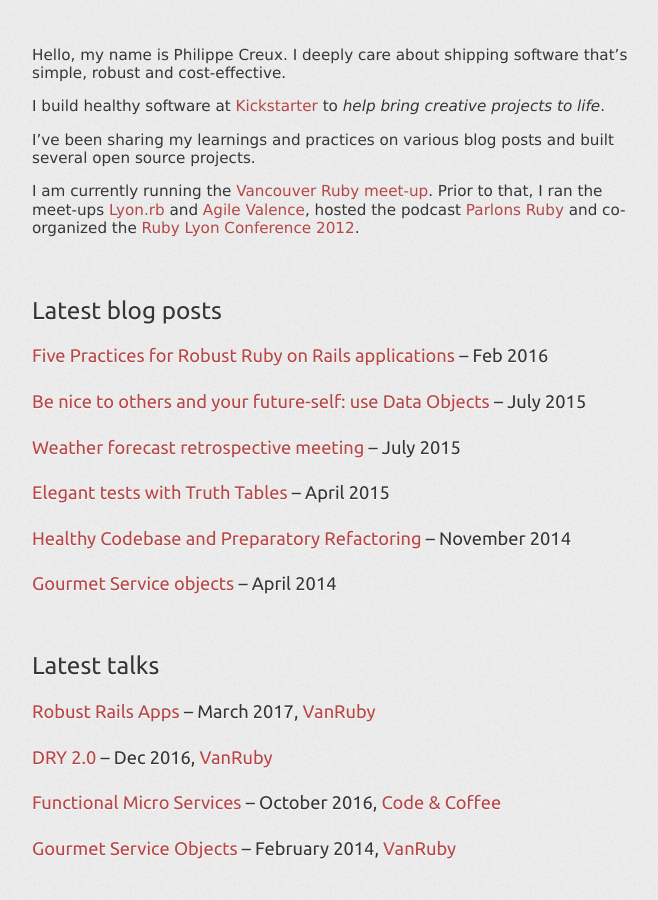
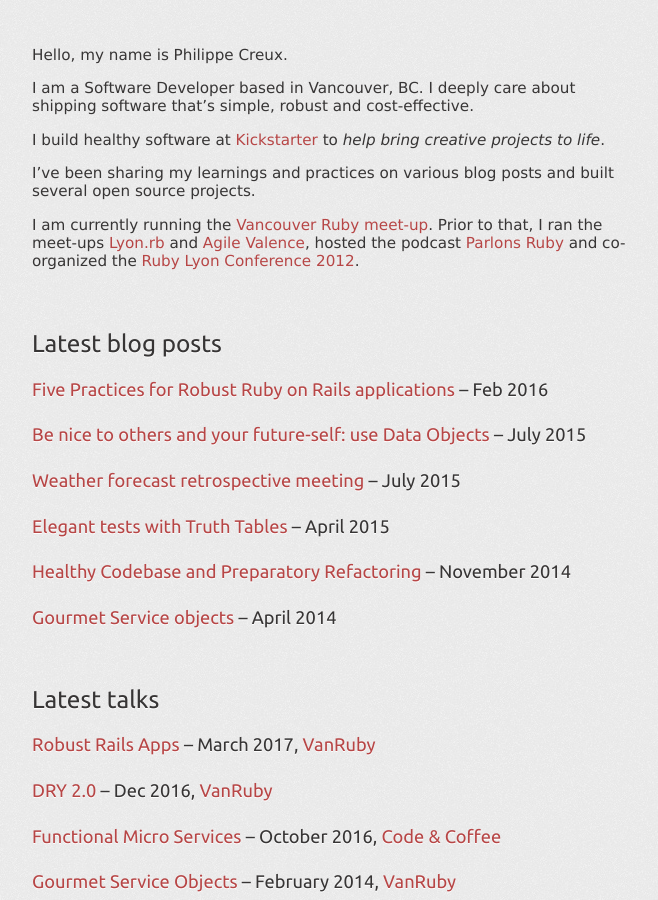
Before and after one commit to pcreux/pcreux.com, a Jekyll site: the page built from index.md, in a window 1280 px wide and 900 px high. Shown: the whole window, without its empty margins (308-966 px from the left). Built offline with Jekyll 4.4.1, drawn with Linux system fonts in a browser that asks for light colours.

Commit message:
update bio

```diff
--- a/index.md
+++ b/index.md
@@ -2,7 +2,9 @@
 layout: home
 ---
 
-Hello, my name is Philippe Creux. I deeply care about shipping software that’s simple, robust and cost-effective.
+Hello, my name is Philippe Creux.
+
+I am a Software Developer based in Vancouver, BC. I deeply care about shipping software that’s simple, robust and cost-effective.
 
 I build healthy software at [Kickstarter](https://www.kickstarter.com) to *help bring creative projects to life*.
 
```
